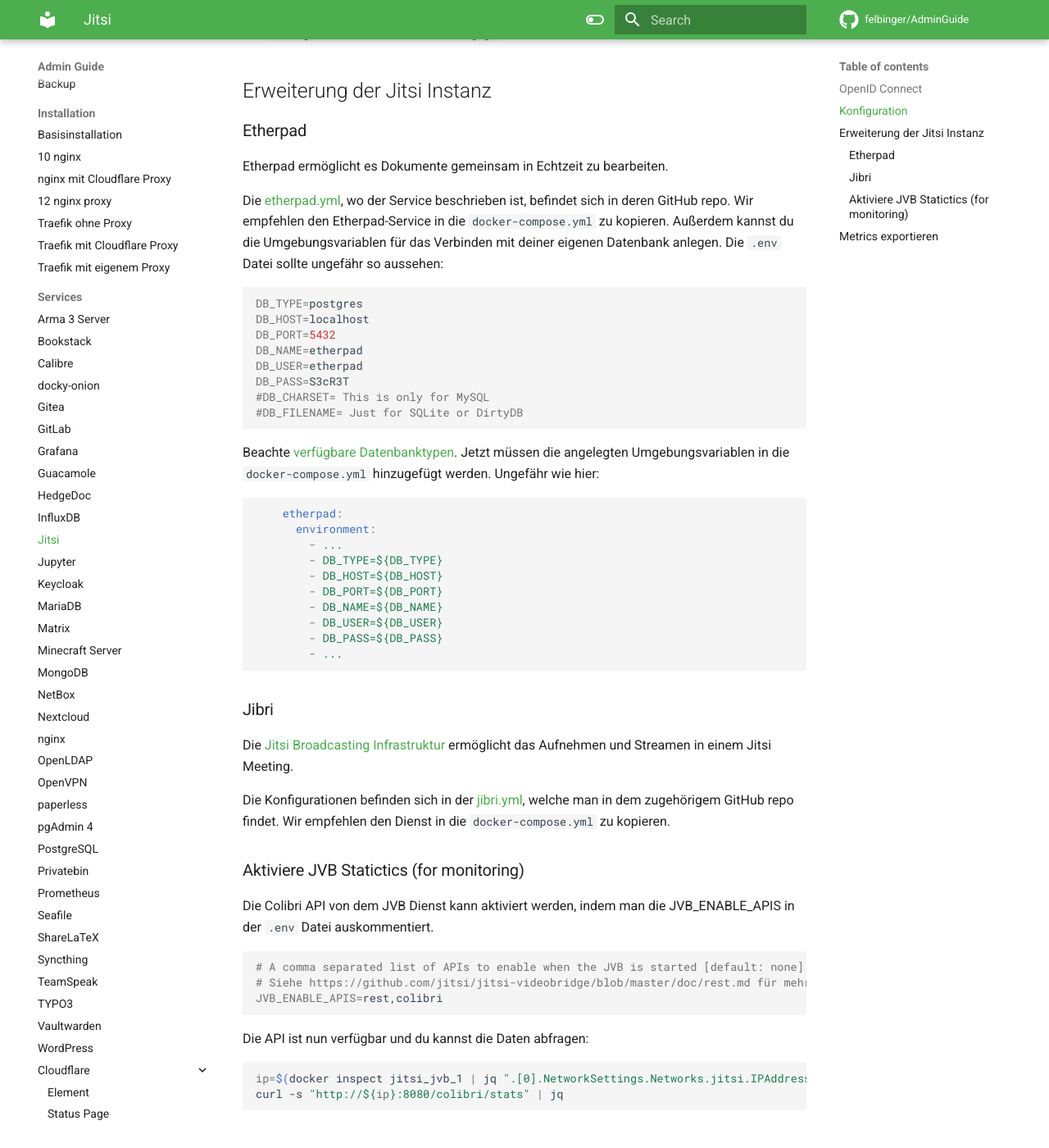
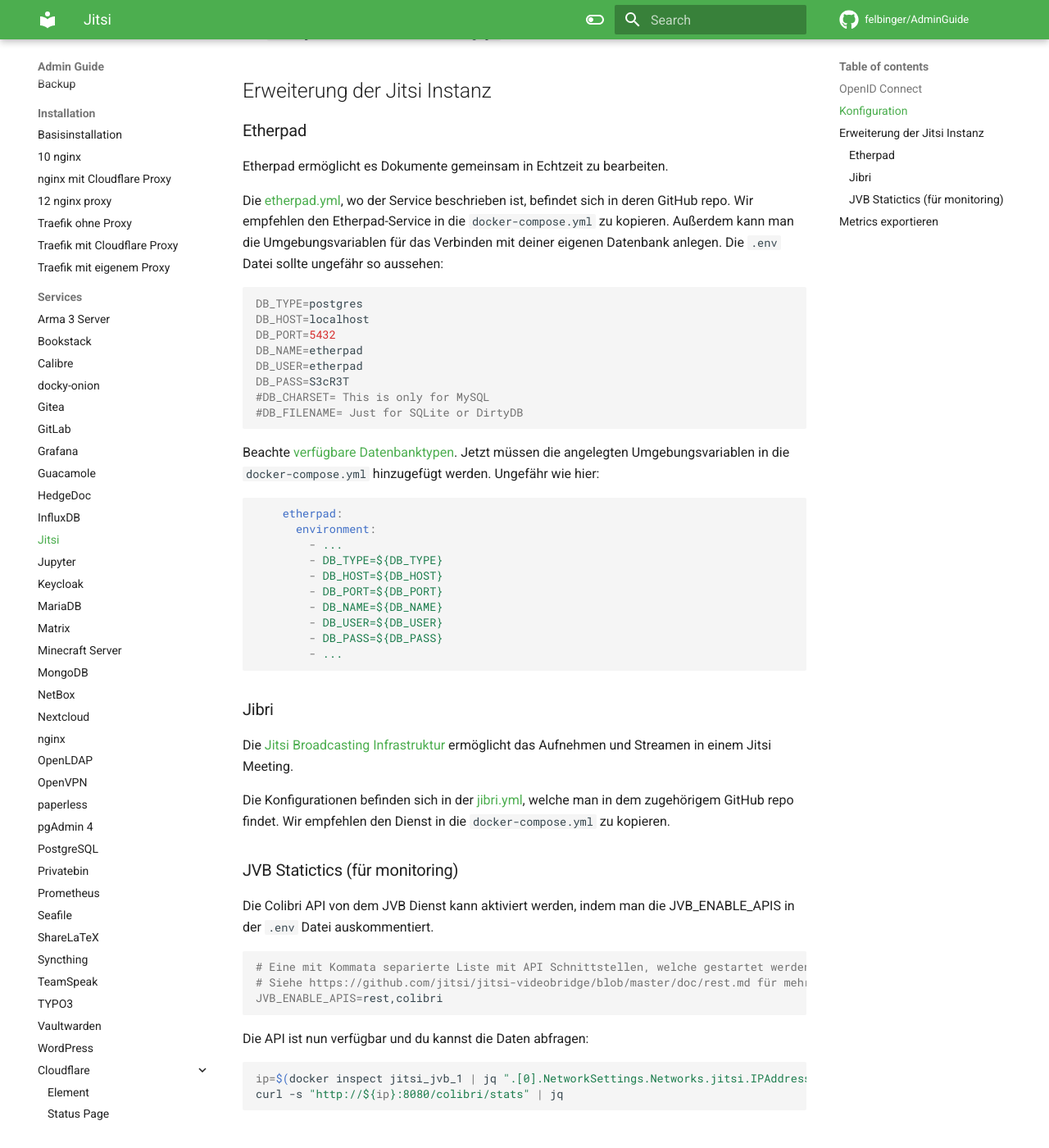
Before and after one commit to felbinger/AdminGuide, an MkDocs documentation site: the page built from docs/services/jitsi.md, in a window 1280 px wide and 1400 px high, scrolled down 1083 px. Shown: the whole window at 82% size. Built offline with MkDocs 1.6.1 and Material for MkDocs 9.7.7, drawn with Linux system fonts in a browser that asks for light colours; comment, search, counter and statistics services are not loaded.

Commit message:
rebased on newest version

````diff
--- a/docs/services/jitsi.md
+++ b/docs/services/jitsi.md
@@ -55,7 +55,7 @@ Etherpad ermöglicht es Dokumente gemeinsam in Echtzeit zu bearbeiten.
 Die [etherpad.yml](https://github.com/jitsi/docker-jitsi-meet/blob/master/etherpad.yml), wo der Service beschrieben ist,
 befindet sich in deren GitHub repo.
 Wir empfehlen den Etherpad-Service in die `docker-compose.yml` zu kopieren.
-Außerdem kannst du die Umgebungsvariablen für das Verbinden mit deiner eigenen Datenbank anlegen. Die `.env` Datei
+Außerdem kann man die Umgebungsvariablen für das Verbinden mit deiner eigenen Datenbank anlegen. Die `.env` Datei
 sollte ungefähr so aussehen:
 ```shell
 DB_TYPE=postgres
@@ -90,11 +90,12 @@ Die Konfigurationen befinden sich in der [jibri.yml](https://github.com/jitsi/do
 welche man in dem zugehörigem GitHub repo findet.
 Wir empfehlen den Dienst in die `docker-compose.yml` zu kopieren.
 
-### Aktiviere JVB Statictics (for monitoring)
+### JVB Statictics (für monitoring)
+
 Die Colibri API von dem JVB Dienst kann aktiviert werden, indem man die JVB_ENABLE_APIS in der `.env` Datei
 auskommentiert.
 ```shell
-# A comma separated list of APIs to enable when the JVB is started [default: none]
+# Eine mit Kommata separierte Liste mit API Schnittstellen, welche gestartet werden soll wenn das JVB startet [default: none]
 # Siehe https://github.com/jitsi/jitsi-videobridge/blob/master/doc/rest.md für mehr Informationen
 JVB_ENABLE_APIS=rest,colibri
 ```
````
Also changed, not shown: docs/services/jupyter.md (+8 -9 lines), docs/services/mariadb.md (+2 -0 lines), docs/services/minecraft.md (+2 -0 lines), docs/services/matrix.md (line endings or trailing spaces).
